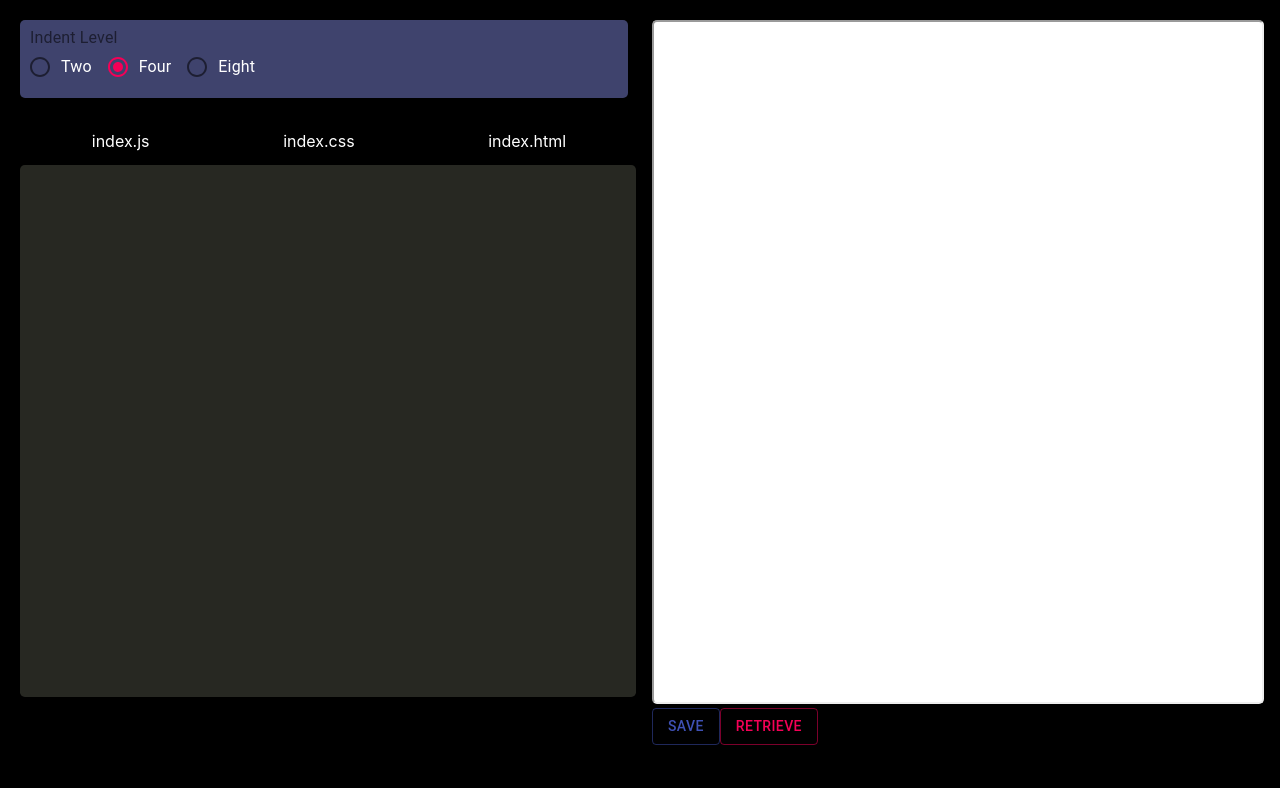
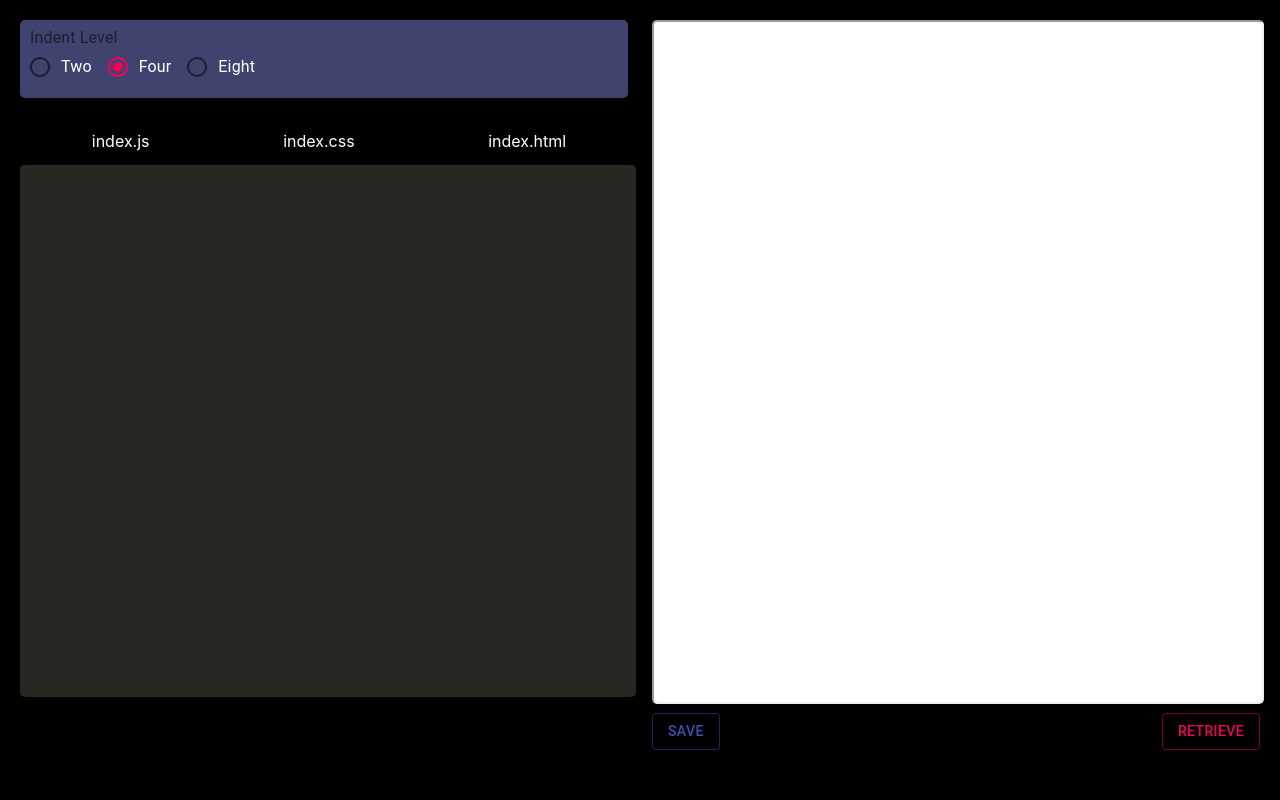
Before and after one commit to Ring-A-Bell/dyte-react, a React (Create React App) app: page / in a window 1280 px wide. Built offline with nearby package versions, Linux system fonts and the light colour scheme; no server answers; some icons are missing.

Commit message:
pastebin integration

```diff
--- a/src/App.css
+++ b/src/App.css
@@ -1,7 +1,7 @@
 .main-container {
   margin: 0px;
   padding: 0px 20px;
-  height: 100vh;
+  height: 101.5vh;
   background-color: black;
   color: white;
 }
--- a/src/App.js
+++ b/src/App.js
@@ -15,6 +15,7 @@ export default function App() {
   const [jsCode, setJsCode] = useState("");
 
   useEffect(() => {
+    // Loading content from the respective file whenever it is selected
     var json = localStorage.getItem("index.js");
     var data = JSON.parse(json);
     if(data)
--- a/src/Components/FileDisp/index.jsx
+++ b/src/Components/FileDisp/index.jsx
@@ -1,7 +1,10 @@
 import React, { useEffect } from 'react';
 import "./style.css";
 
+// Individual File Design (icon + text)
 export default function FileDisp(props) {
+
+    // Script for using ion icons
     useEffect(() => {
         const script = document.createElement('script');
         script.type="module";
--- a/src/Components/LiveView/index.jsx
+++ b/src/Components/LiveView/index.jsx
@@ -6,15 +6,18 @@ import './style.css';
 
 export default function LiveView(props) {
 
+    // State to store code to be live rendered
     const [renderCode, setRenderCode] = useState("");
 
     useEffect(() => {
         var code;
 
         code = (props.htmlCode).substring(0,props.htmlCode.indexOf("<html>")+6);
-        code += "\n<script>\n" + props.jsCode + "\n</script>";
-        code += "\n<style>\n" + props.cssCode + "\n</style>\n";
+        code += "\n<script>\n" + props.jsCode + "\n</script>"; // injecting Javascript into the HTML
+        code += "\n<style>\n" + props.cssCode + "\n</style>\n"; // injecting CSS into the HTML
         code += props.htmlCode.substring(props.htmlCode.indexOf("<html>")+6);
+
+        // One single file with HTMl, JS and CSS code
         setRenderCode(code);
         console.log(code);
     })
--- a/src/Components/PasteBin/index.jsx
+++ b/src/Components/PasteBin/index.jsx
@@ -4,41 +4,44 @@ import { Button } from '@material-ui/core';
 
 export default function PasteBin(props) {
 
-    const devKey="ac8461ba3c3bbd2d0b3d1101d41bb389";
+    const devKey='YOURKEYHERE';
 
 
 
     function savePaste() {
         console.log("hi");
 
-        const headers = {
-            'Content-Type': 'application/text',
+        const header = {
+            //"X-Requested-With": "XMLHttpRequest"
+            "Content-Type": "multipart/form-data"
         }
+        var form = new FormData();
+        form.append('api_dev_key', devKey);
+        form.append('api_option', "paste");
+        form.append('api_paste_code', props.code);
 
-        axios.post("https://pastebin.com/api/api_post.php", {
-            api_dev_key: devKey,
-            api_option: "paste",
-            api_paste_code: props.code
-        }, headers)
+        axios.post("https://thingproxy.freeboard.io/fetch/https://pastebin.com/api/api_post.php",
+            form
+            )
         .then ((res) => {
             console.log(res);
         }, (err) => {
-            console.log(err);
+            console.log(err.response.data);
         });
     }
 
     function getPaste() {
-
+        // To-Do, incomplete
     }
 
     return (
-        <div>
+        <div style={{display:"flex", justifyContent:"space-between", marginTop:"5px"}}>
             <Button
-                onClick={savePaste()}
+                onClick={() => savePaste()}
                 color="primary"
                 variant="outlined">Save</Button>
             <Button
-                onClick={getPaste()}
+                onClick={() => getPaste()}
                 color="secondary"
                 variant="outlined">Retrieve</Button>
         </div>
```
Also changed, not shown: src/Editor/index.jsx (+7 -0 lines).
